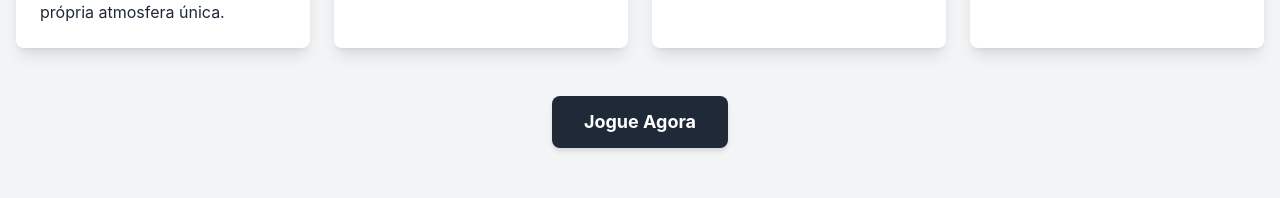
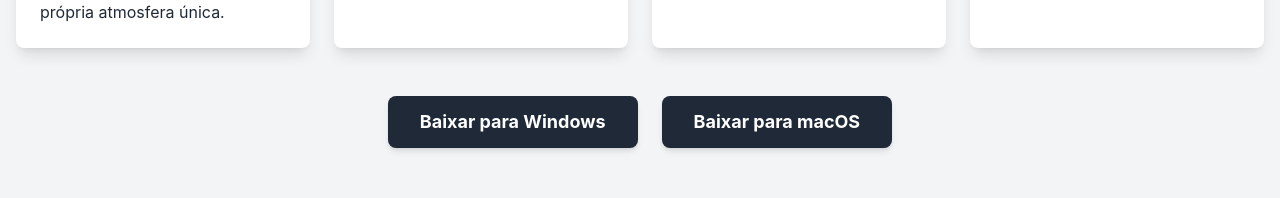
Before and after one commit to vitoria-bender/acds_site, a React (Create React App) app: page / in a window 1280 px wide. Shown: the part 5352-5550 px from the top of the page. Built offline with nearby package versions, Linux system fonts and the light colour scheme.

Commit message:
versão final com download do jogo

```diff
--- a/src/Jogue.jsx
+++ b/src/Jogue.jsx
@@ -51,10 +51,21 @@ const Jogue = () => {
         ))}
       </div>
 
-      <div className="text-center mt-12">
-        <button className="bg-gray-800 text-white py-3 px-8 rounded-lg font-bold text-lg shadow-md hover:bg-blue-900 hover:shadow-lg transition duration-300">
-          Jogue Agora
-        </button>
+      <div className="text-center mt-12 flex flex-col sm:flex-row justify-center space-y-4 sm:space-y-0 sm:space-x-6">
+        <a
+          href="/downloads/MyGame-1.0-win.zip"
+          download
+          className="bg-gray-800 text-white py-3 px-8 rounded-lg font-bold text-lg shadow-md hover:bg-blue-900 hover:shadow-lg transition duration-300"
+        >
+          Baixar para Windows
+        </a>
+        <a
+          href="/downloads/MyGame-1.0-mac.zip"
+          download
+          className="bg-gray-800 text-white py-3 px-8 rounded-lg font-bold text-lg shadow-md hover:bg-blue-900 hover:shadow-lg transition duration-300"
+        >
+          Baixar para macOS
+        </a>
       </div>
     </section>
   );
```
Also changed, not shown: src/Header.jsx (line endings or trailing spaces), 2 other files (tests, documents, lock files or other folders).
